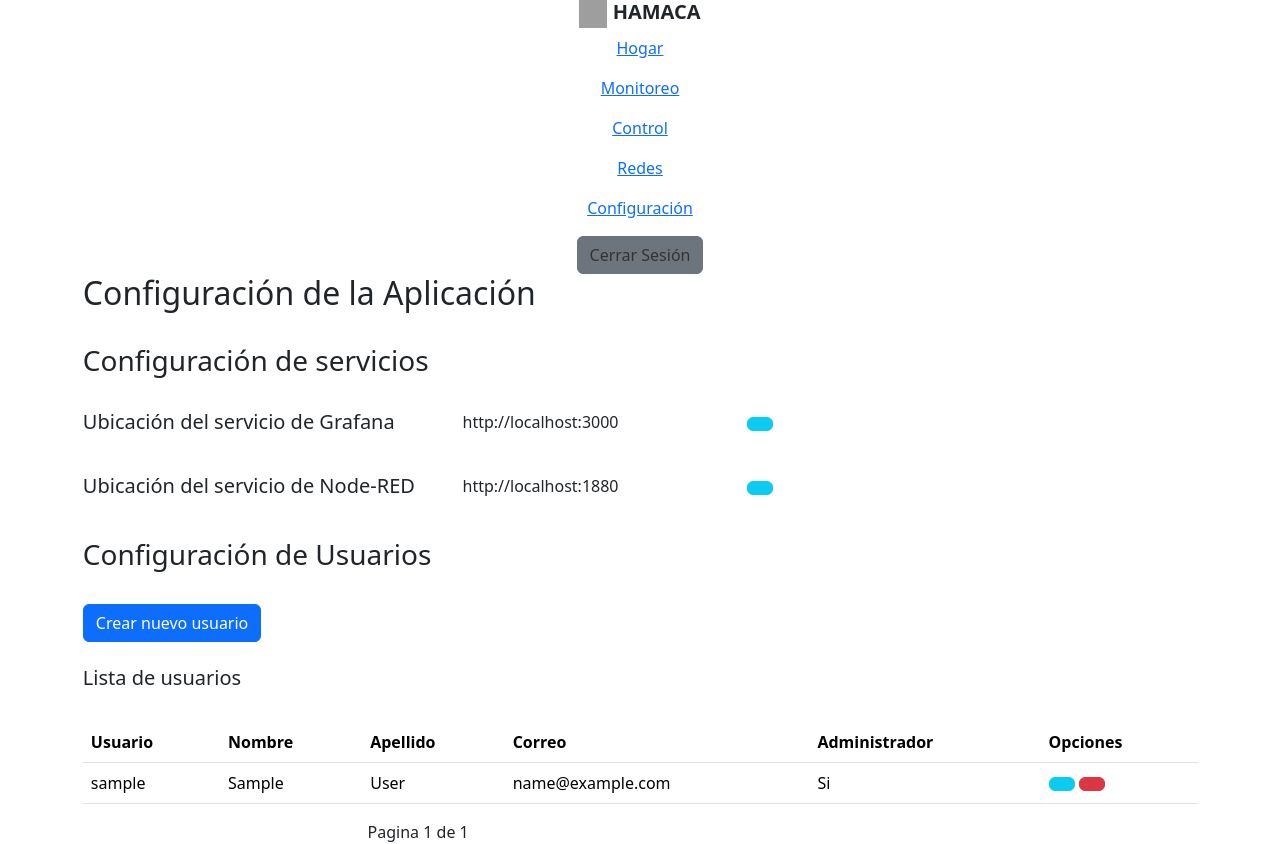
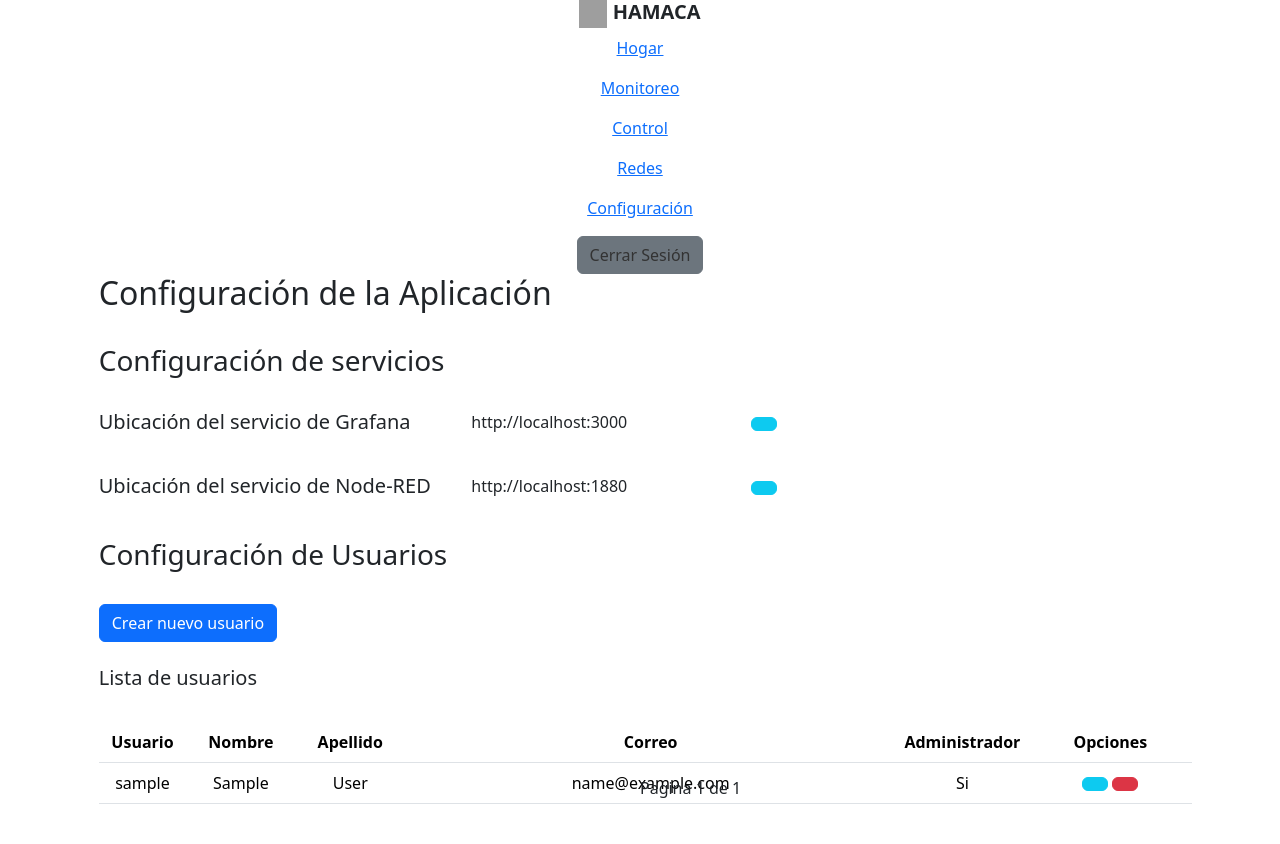
Before and after one commit to peterjuse/hamaca, a Django app: page /hamaca/configuracion/ in a window 1280 px wide. After the commit the page ends 804 px from the top, so only its background shows below. Run offline with Django 3.2, Linux system fonts and the light colour scheme; the visitor is signed in with stand-in values (Sample User, id 1); data comes from the database, SQL or seed files in the repository; parts of the project's set-up code (start-up, migrations or seed data) failed here and were passed over; some libraries are stand-ins or nearby versions; grey boxes are pictures that could not be loaded.

Commit message:
fix with the padding of the templates

```diff
--- a/app/ConfiguracionApp/templates/configuracion.html
+++ b/app/ConfiguracionApp/templates/configuracion.html
@@ -3,7 +3,7 @@
 
 {% block contenido %}
 
-<div class="inner-content" style="padding-left: 0.075%;">
+<div class="inner-content" style="padding-left: 1.5%; width: 99.5%;">
   <div class='row'>
       <div class='col-lg-12 titulo-bg'>
           <h2 class="cabecera">Configuraci&oacute;n de la Aplicación</h2>
@@ -69,28 +69,28 @@
         <table class="table table-sd table-hover">
           <thead class="thead-dark">
               <tr>
-                  <th scope="col">Usuario</th>
-                  <th scope="col">Nombre</th>
-                  <th scope="col">Apellido</th>
-                  <th scope="col">Correo</th>
-                  <th scope="col">Administrador</th>
-                  <th scope="col">Opciones</th>
+                  <th scope="col" class="text-center" style="width:8%">Usuario</th>
+                  <th scope="col" class="text-center" style="width:10%">Nombre</th>
+                  <th scope="col" class="text-center" style="width:10%">Apellido</th>
+                  <th scope="col" class="text-center">Correo</th>
+                  <th scope="col" class="text-center" style="width:10%">Administrador</th>
+                  <th scope="col" class="text-center" style="width:15%">Opciones</th>
               </tr>
           </thead>
           <tbody class="table-hover">
             {% for usuario in usuarios %}
                 <tr>
                   <!-- <td>{{usuario.id}}</td> -->
-                  <td>{{usuario.username}}</td>
-                  <td>{{usuario.first_name}}</td>
-                  <td>{{usuario.last_name}}</td>
-                  <td>{{usuario.email}}</td>
+                  <td class="text-center">{{usuario.username}}</td>
+                  <td class="text-center">{{usuario.first_name}}</td>
+                  <td class="text-center">{{usuario.last_name}}</td>
+                  <td class="text-center">{{usuario.email}}</td>
                   {% if usuario.is_superuser %}
-                    <td>Si</td>
+                    <td class="text-center">Si</td>
                   {% else %}
-                    <td>No</td>
+                    <td class="text-center">No</td>
                   {% endif %}
-                  <td>
+                  <td class="text-center">
                     <button type="button" class="btn btn-info" onclick="abrirModalEditarUsuario({{usuario.id}})">
                         <i class="fas fa-edit"></i>
                     </button>
@@ -105,10 +105,9 @@
       </div>
     </div>
   </div>
-  <div class='row'>
-    <div class="col-lg-3"></div>
-    <div class="col-lg-6">
-      <div class="pagination" style="text-align:center;">
+  <div class='row fixed-bottom'>
+    <div class="col-lg-12">
+      <div class="pagination" style="padding-left: 50%;">
         <span class="step-links">
         {% if usuarios.has_previous %}
           <a href="?pagina=1">&laquo; primera</a>
@@ -124,7 +123,6 @@
         </span>
       </div>
     </div>
-    <div class="col-lg-3"></div>
   </div>
 
 </div>
--- a/app/ConfiguracionApp/views.py
+++ b/app/ConfiguracionApp/views.py
@@ -54,7 +54,7 @@ def configuracion(request):
     lista_usuarios = User.objects.all()
     grafana = variables.objects.get(pk=1)
     nodered = variables.objects.get(pk=2)
-    paginator = Paginator(lista_usuarios, 5)
+    paginator = Paginator(lista_usuarios, 8)
     pagina = request.GET.get('pagina')
     usuarios = paginator.get_page(pagina)
     context = {
--- a/app/ControlApp/templates/nodered2.html
+++ b/app/ControlApp/templates/nodered2.html
@@ -5,7 +5,7 @@
 
 <iframe
 src="{{noderedURL}}"
-style="position: absolute; width: 85.2%; height: 100% ; border: 0; padding-left: 0.075%;"
+style="position: absolute; width:87.04%; height: 100% ; border: 0; padding-left: 0.8%;"
 frameborder="0"
 marginheight="0"
 marginwidth="0"
--- a/app/HomeApp/templates/nodered1.html
+++ b/app/HomeApp/templates/nodered1.html
@@ -5,7 +5,7 @@
 
 <iframe
 src="{{noderedURL}}/ui"
-style="position: absolute; width: 85.2%; height: 100% ; border: 0; padding-left: 0.075%;"
+style="position: absolute; width:87.04%; height: 100% ; border: 0; padding-left: 0.5%;"
 frameborder="0"
 marginheight="0"
 marginwidth="0"
--- a/app/RedesApp/mqtt.py
+++ b/app/RedesApp/mqtt.py
@@ -17,7 +17,7 @@ def on_connect(client, userdata, flags, rc):  # callback al conectarse al broker
     topicos = MQTTdef.objects.all()
     for topico in topicos:
         diferencia = datetime.now(timezone.utc) - topico.hora
-        if  diferencia.total_seconds() >= 86400:
+        if diferencia.total_seconds() >= 86400:
             topico.status = False
             topico.save()
 
--- a/app/RedesApp/views.py
+++ b/app/RedesApp/views.py
@@ -16,6 +16,7 @@ def to_redes(request):
     paginator = Paginator(lista_topicos, 5)
     pagina = request.GET.get('pagina')
     topicos = paginator.get_page(pagina)
+    topicos.object_list = list(map(formatear_topico, topicos))
     context = {
         'topicos':topicos,
         'cant_mensajes_recibidos': cant_mensajes_recibidos['cant_mensajes__sum'],
@@ -44,3 +45,8 @@ def update_datos(request):
 
 def is_ajax(request):
     return request.META.get('HTTP_X_REQUESTED_WITH') == 'XMLHttpRequest'
+
+
+def formatear_topico(topico):
+    topico.payload = topico.payload.replace(",", "\n")
+    return topico
--- a/app/templates/base.html
+++ b/app/templates/base.html
@@ -44,6 +44,7 @@
         </h5>
         <span class=""></span>
       </div>
+      <div class="sidebar">
         <center>
           <ul class="list-unstyled components">
             <li class="active">
@@ -83,15 +84,18 @@
               </a>
             </li>
           </ul>
+        </center>
+      </div>
       <div id="botonlogout">
+        <center>
           <button type="button" id="logout" class="btn btn-secondary navbar-btn">
             <a href="{% url 'salir' %}" style="color:#333;text-decoration:none">
               <span id="logoutText">Cerrar Sesi&oacute;n</span>
               <i class="fas fa-sign-out-alt"></i>
             </a>
           </button>
+        </center>
       </div>
-      </center>
     </nav>
     <div id="content">
       <div class="container bordes-nulos">
```
Also changed, not shown: app/MonitorApp/templates/grafana.html (+4 -3 lines), app/RedesApp/templates/redes.html (+16 -15 lines), app/templates/login.html (+12 -3 lines), 1 other file. Lines whose indentation alone changed are shown as unchanged.
